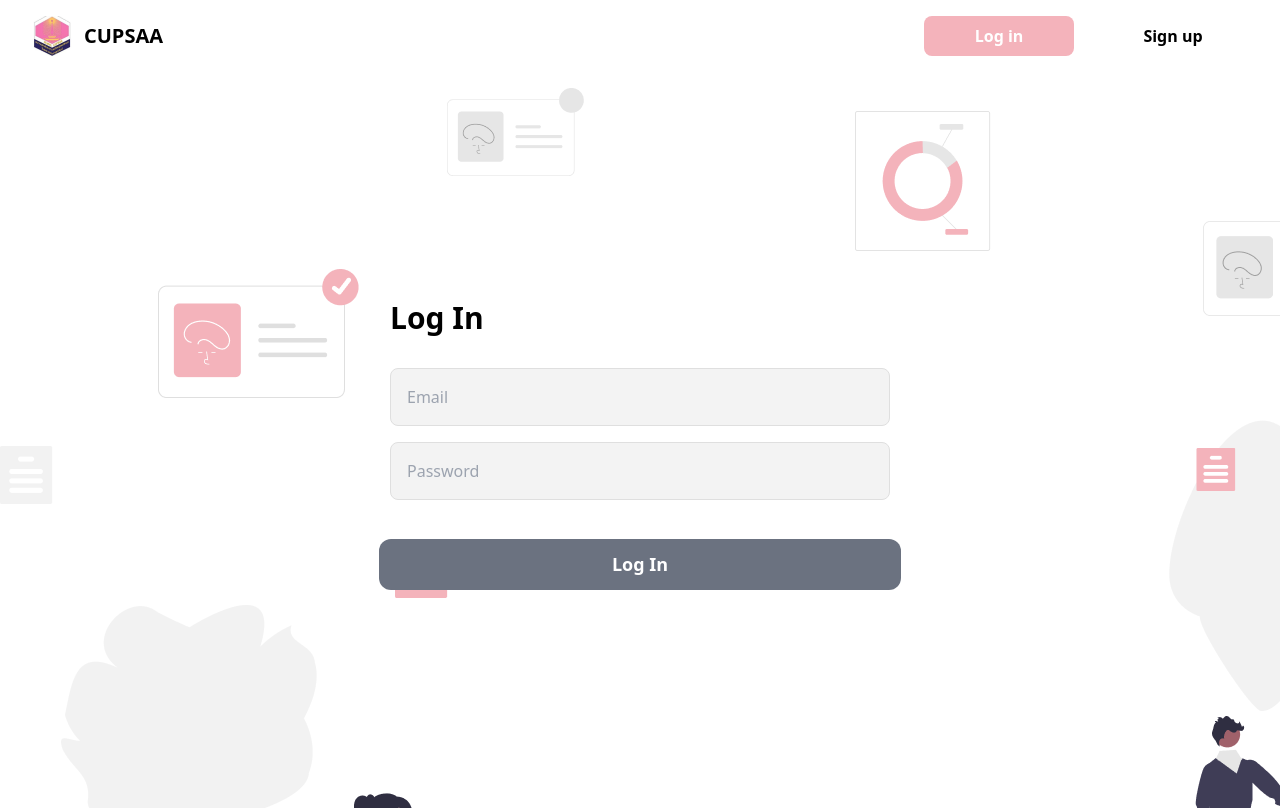
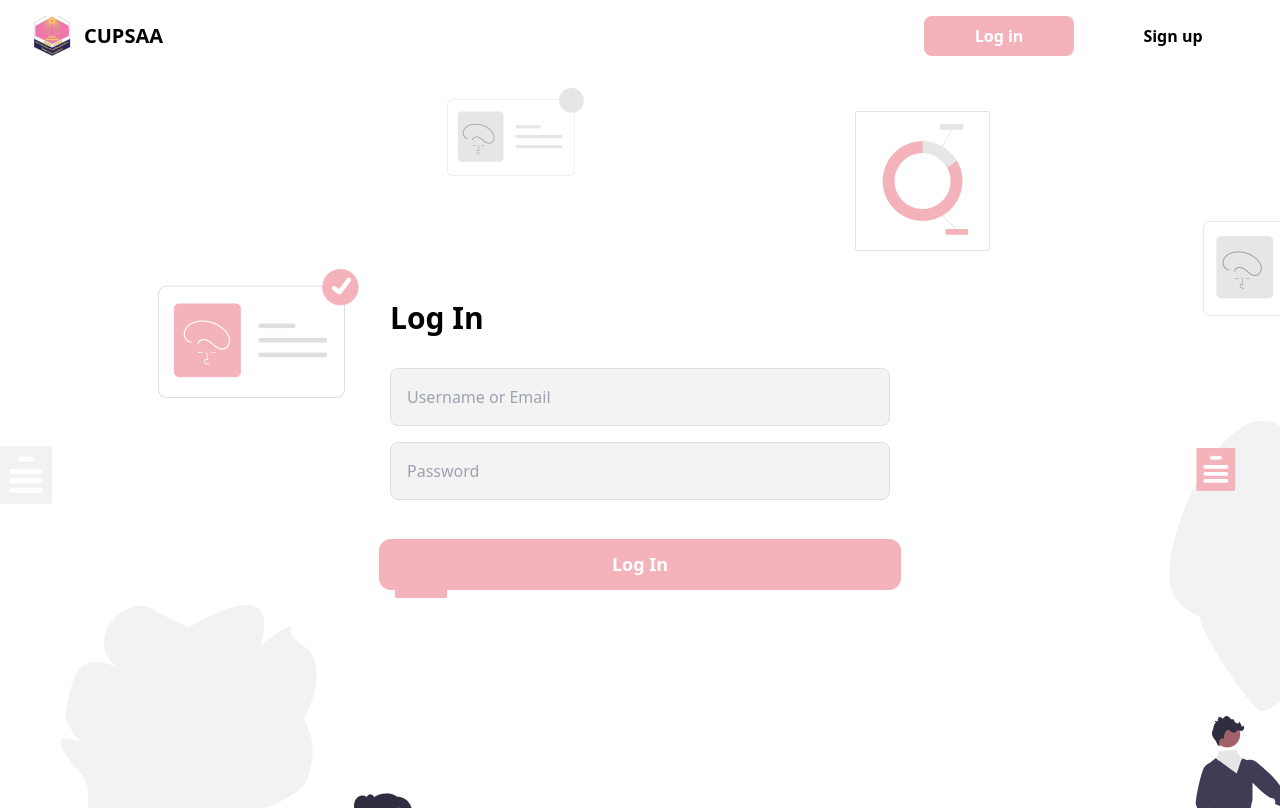
Before and after one commit to Polapob/cupsa-frontend, a Vue app: page /login in a window 1280 px wide. Built offline with nearby package versions, Linux system fonts and the light colour scheme; what vue-query would draw is missing.

Commit message:
change email to username + handle logout logic

```diff
--- a/src/components/Navbar/Navbar.vue
+++ b/src/components/Navbar/Navbar.vue
@@ -2,7 +2,9 @@
 import { storeToRefs } from "pinia";
 import useUserStore from "../../store/user/useUserStore";
 
-const { getFirstName, checkMemberStatus } = storeToRefs(useUserStore());
+const userStore = useUserStore();
+const { getFirstName, checkMemberStatus, isUserLogin } = storeToRefs(userStore);
+const { logout } = userStore;
 </script>
 <template>
   <div class="flex flex-row w-full justify-between items-center gap-8 py-4 mb-4 px-8 bg-white">
@@ -32,6 +34,7 @@ const { getFirstName, checkMemberStatus } = storeToRefs(useUserStore());
         <div v-else>ไม่เป็นสามัญสมาชิก</div>
       </div>
       <div :class="['p-[4.5px] rounded-full', checkMemberStatus ? 'bg-green-500' : 'bg-[#F14C80]']"></div>
+      <button v-if="isUserLogin" @click="logout" class="ml-4 px-4 py-2 bg-red-500 text-white font-bold rounded-[12px]">Logout</button>
     </div>
   </div>
 </template>
--- a/src/composables/useAuth.ts
+++ b/src/composables/useAuth.ts
@@ -1,14 +1,14 @@
 import { ref } from "vue";
 import router from "../router";
 import localStorageService from "../services/LocalstorageService";
-import { LoginFormDataTypes } from "../utils/Login/type";
+import { LoginForm } from "../utils/Login/type";
 import useUserStore from "../store/user/useUserStore";
 
 const useAuth = () => {
-  const email = ref("");
+  const username = ref("");
   const password = ref("");
   const { login } = useUserStore();
-  const handleOnSubmit = async (formData: LoginFormDataTypes) => {
+  const handleOnSubmit = async (formData: LoginForm) => {
     try {
       const { token } = await login(formData);
       if (token) {
@@ -20,6 +20,6 @@ const useAuth = () => {
     }
   };
 
-  return [handleOnSubmit, email, password] as const;
+  return [handleOnSubmit, username, password] as const;
 };
 export default useAuth;
--- a/src/services/AuthService.ts
+++ b/src/services/AuthService.ts
@@ -6,9 +6,7 @@ import axiosErrorHandler from "../utils/axios/errorHandler";
 import qs from "qs";
 import localStorageService, { LocalstorageService } from "./LocalstorageService";
 import { sampleCallback } from "./utils";
-
-type ILoginBodyTypes = Record<"email" | "password", string>;
-
+import { LoginForm } from "../utils/Login/type";
 class AuthService {
   private readonly callback: <T>(error: IErrorBase<T>) => void;
   private readonly localStorageService: LocalstorageService;
@@ -17,13 +15,13 @@ class AuthService {
     this.localStorageService = localStorageService;
   }
 
-  async login(body: ILoginBodyTypes) {
+  async login(loginForm: LoginForm) {
     try {
-      const { email, password } = body;
+      const { username, password } = loginForm;
       const res = await apiClient.post<ILoginResponse>(
         "/lineApi/login",
         qs.stringify({
-          auth: base64EncodedBody(email, password),
+          auth: base64EncodedBody(username, password),
         }),
         {
           headers: {
--- a/src/store/user/useUserStore.ts
+++ b/src/store/user/useUserStore.ts
@@ -3,8 +3,9 @@ import { defineStore } from "pinia";
 import { computed, onMounted, ref } from "vue";
 import authService from "../../services/AuthService";
 import { defaultUserData, LoadingStatus } from "../type";
-import { LoginFormDataTypes } from "../../utils/Login/type";
 import { UserResult } from "../../utils/UserService/type";
+import { LoginForm } from "../../utils/Login/type";
+import router from "../../router";
 
 const useUserStore = defineStore("user", () => {
   const userData = ref<UserResult>(defaultUserData);
@@ -18,7 +19,7 @@ const useUserStore = defineStore("user", () => {
     }
   });
 
-  const login = async (loginBody: LoginFormDataTypes) => {
+  const login = async (loginBody: LoginForm) => {
     try {
       loadingStatus.value = LoadingStatus.LOADING;
       const response = await authService.login(loginBody);
@@ -40,16 +41,23 @@ const useUserStore = defineStore("user", () => {
   const logout = () => {
     userData.value = defaultUserData;
     localStorage.setItem("userData", "");
+    localStorage.setItem("authToken", "");
+    router.push("/");
   };
 
   const checkMemberStatus = computed(() => {
     return Boolean(parseInt(userData.value.is_member));
   });
+
+  const isUserLogin = computed(() => {
+    return userData.value.first_name !== "";
+  });
+
   const getFirstName = computed(() => {
     return userData.value.first_name;
   });
 
-  return { userData, loadingStatus, errorMessage, getFirstName, checkMemberStatus, login, logout };
+  return { userData, loadingStatus, errorMessage, getFirstName, checkMemberStatus, isUserLogin, login, logout };
 });
 
 export default useUserStore;
@@ -61,7 +69,7 @@ export default useUserStore;
     errorMessage: "",
   }),
   actions: {
-    async login(loginBody: LoginFormDataTypes) {
+    async login(loginBody: LoginFormTypes) {
       try {
         this.loadingStatus = LoadingStatus.LOADING;
         const response = await authService.login(loginBody);
--- a/src/utils/Login/type.ts
+++ b/src/utils/Login/type.ts
@@ -1 +1 @@
-export type LoginFormDataTypes = Record<"email" | "password", string>;
+export type LoginForm = Record<"username" | "password", string>;
--- a/src/utils/Login/validateLoginForm.ts
+++ b/src/utils/Login/validateLoginForm.ts
@@ -1,4 +1,4 @@
-import { LoginFormDataTypes } from "./type";
+import { LoginForm } from "./type";
 
 const validateEmail = (email: string) => {
   return /^\w+([\.-]?\w+)*@\w+([\.-]?\w+)*(\.\w{2,3})+$/.test(email);
@@ -8,14 +8,14 @@ const validatePassword = (password: string) => {
   return password !== "";
 };
 
-const validateLoginForm = (loginForm: LoginFormDataTypes) => {
-  const { email, password } = loginForm;
+const validateLoginForm = (loginForm: LoginForm) => {
+  const { username, password } = loginForm;
 
   if (!validatePassword(password)) {
     return false;
   }
 
-  return validateEmail(email);
+  return validateEmail(username);
 };
 
 export default validateLoginForm;
--- a/src/views/Login.vue
+++ b/src/views/Login.vue
@@ -3,11 +3,8 @@ import { computed } from "vue";
 import useAuth from "../composables/useAuth";
 import validateLoginForm from "../utils/Login/validateLoginForm";
 import useEnterPress from "../composables/useEnterPress";
-const [handleOnSubmit, email, password] = useAuth();
+const [handleOnSubmit, username, password] = useAuth();
 const [buttonRef, handleEnterpress] = useEnterPress();
-const isInputValid = computed(() => {
-  return validateLoginForm({ email: email.value, password: password.value });
-});
 </script>
 
 <template>
@@ -16,7 +13,11 @@ const isInputValid = computed(() => {
       <div class="text-3xl font-bold w-full text-start">Log In</div>
       <div class="flex flex-col justify-start items-center w-full gap-y-4">
         <div class="flex flex-col justify-center items-start w-full">
-          <input v-model.trim.lazy="email" class="focus:outline-none border border-[#DFDFDF] text p-4 rounded-lg w-full bg-[#F3F3F3]" placeholder="Email" />
+          <input
+            v-model.trim.lazy="username"
+            class="focus:outline-none border border-[#DFDFDF] text p-4 rounded-lg w-full bg-[#F3F3F3]"
+            placeholder="Username or Email"
+          />
         </div>
         <div class="flex flex-col justify-center items-start w-full">
           <input
@@ -34,13 +35,12 @@ const isInputValid = computed(() => {
           @click="
             async () => {
               // await login({ email, password });
-              handleOnSubmit({ email, password });
+              handleOnSubmit({ username, password });
             }
           "
-          :disabled="!isInputValid"
           :class="[
             'absolute py-3 rounded-xl text-[18px] text-white font-bold transition-all duration-200 w-[95%] bg-[rgba(244,179,187,1)]',
-            isInputValid ? 'hover:bg-opacity-80 hover:py-[14px] hover:text-[20px] hover:w-full' : 'disabled:bg-gray-500',
+            'hover:bg-opacity-80 hover:py-[14px] hover:text-[20px] hover:w-full',
           ]"
         >
           Log In
```
